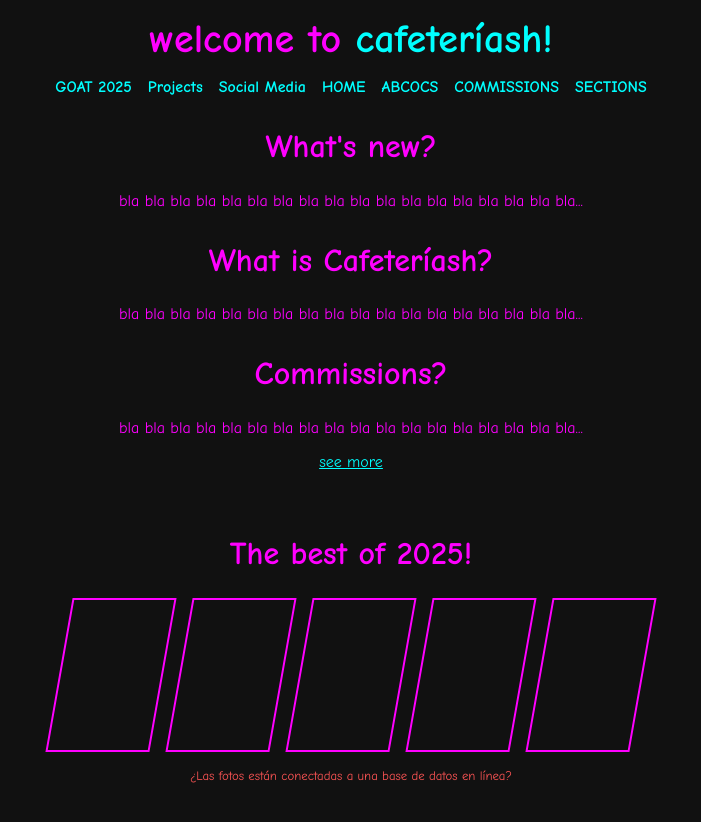
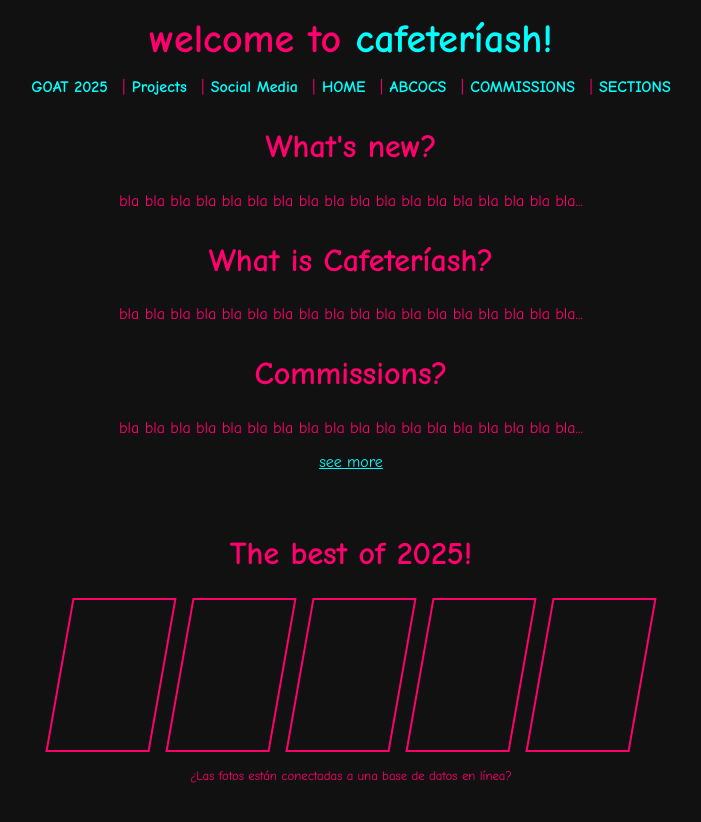
Before and after one commit to AshesMug/cafeteriash, a plain HTML site: page index.html in a window 1280 px wide. Shown: the whole page, without its empty margins (289-990 px from the left). Drawn offline with Linux system fonts and the light colour scheme.

Commit message:
Update styles.css
fixing ui

```diff
--- a/styles.css
+++ b/styles.css
@@ -1,6 +1,6 @@
 body {
   background-color: #111;
-  color: #f0f;
+  color: #ff006d;
   font-family: 'Comic Sans MS', cursive, sans-serif;
   margin: 0;
   padding: 0;
@@ -8,13 +8,13 @@ body {
 }
 
 h1 {
-  color: #f0f;
+  color: #ff006d;
   font-size: 2.5rem;
   margin: 1rem 0;
 }
 
 h1 .highlight {
-  color: #0ff;
+  color: #00ffff;
 }
 
 nav ul {
@@ -23,14 +23,26 @@ nav ul {
   margin: 1rem 0;
   display: flex;
   justify-content: center;
-  gap: 1rem;
   flex-wrap: wrap;
+  gap: 0.5rem;
+}
+
+nav li {
+  position: relative;
+}
+
+nav li:not(:last-child)::after {
+  content: "|";
+  position: absolute;
+  right: -0.6rem;
+  color: #ff006d;
 }
 
 nav a {
   text-decoration: none;
-  color: #0ff;
+  color: #00ffff;
   font-weight: bold;
+  padding: 0 0.5rem;
 }
 
 .block {
@@ -39,20 +51,20 @@ nav a {
 
 h2 {
   font-size: 2rem;
-  color: #f0f;
+  color: #ff006d;
 }
 
 p {
   max-width: 600px;
   margin: 0 auto;
   font-size: 1rem;
-  color: #f0f;
+  color: #ff006d;
 }
 
 .see-more {
   display: inline-block;
   margin-top: 1rem;
-  color: #0ff;
+  color: #00ffff;
   text-decoration: underline;
 }
 
@@ -70,12 +82,12 @@ p {
 .box {
   width: 100px;
   height: 150px;
-  border: 2px solid #f0f;
+  border: 2px solid #ff006d;
   transform: skew(-10deg);
 }
 
 .note {
   font-size: 0.8rem;
-  color: #f55;
+  color: #ff006d;
   margin-top: 1rem;
 }
```
